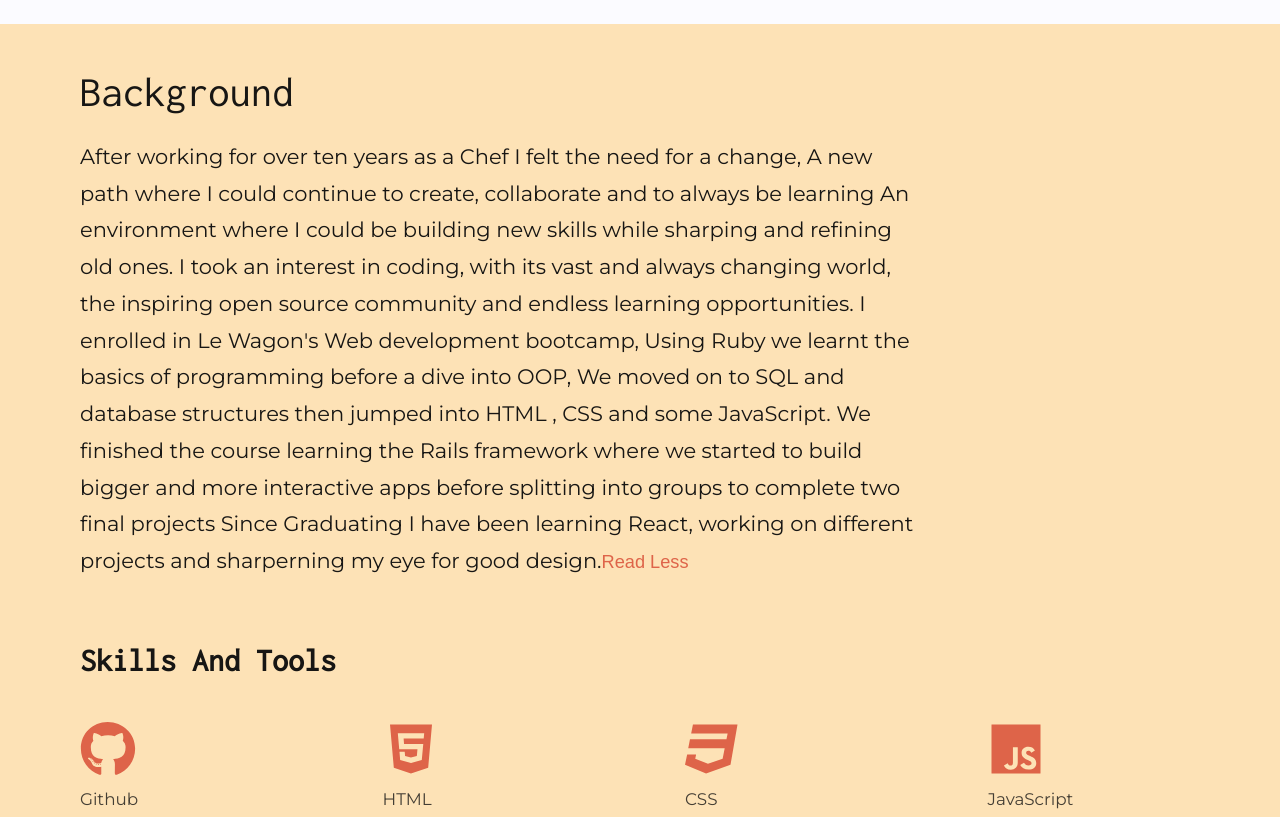
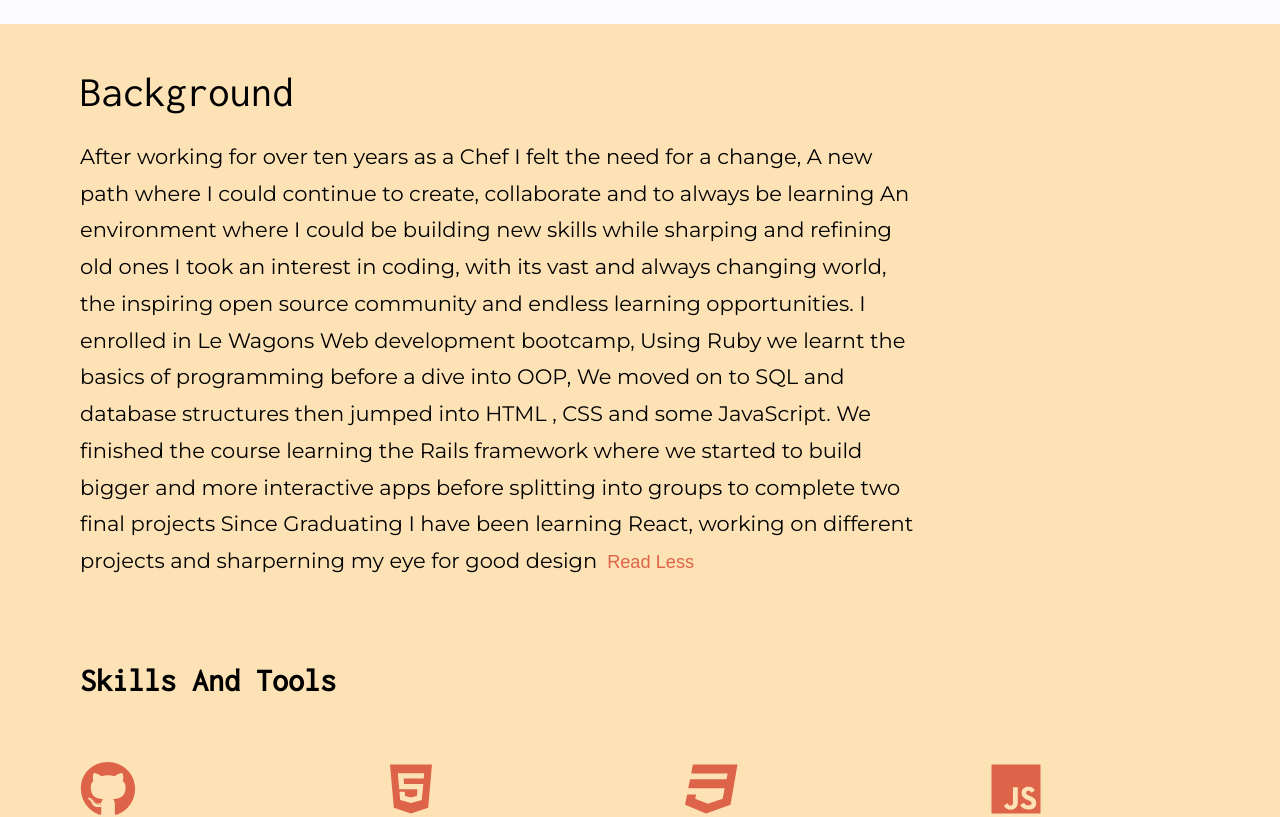
Before and after one commit to AndrewJBGrant/my-website, a React (Create React App) app: page / in a window 1280 px wide. Shown: the part 840-1657 px from the top of the page. Built offline with nearby package versions, Linux system fonts and the light colour scheme.

Commit message:
text styling line breaks and white spacing

```diff
--- a/src/About.css
+++ b/src/About.css
@@ -6,22 +6,22 @@
 .paragragh {
   width: 70%;
   font-size: 1.5rem;
+  white-space:pre-wrap;
 }
 
 
 .skills-heading {
-  margin-top: 60px;
+  margin-top: 80px;
   font-weight: 900;
 }
 
 .skills {
-  margin-top: 40px;
+  margin-top: 60px;
 
   display: grid;
   grid-template-columns: repeat(4, 1fr);
   grid-template-rows: 110px;
   column-gap: 10px;
-  padding-bottom: 50px;
 }
 
 button {
@@ -29,6 +29,7 @@ button {
   color: #de6449;
   background-color:#FDE2B6;
   font-size: 1.3rem;
+  margin-left: 10px;
 }
 
 button:hover {
--- a/src/About.js
+++ b/src/About.js
@@ -14,21 +14,11 @@ function About() {
           <h1>Background</h1>
           <div className="paragragh">
           <ReadMore>
-         After working for over ten years as a Chef I felt the need for a change, A new path where I could continue to create, collaborate and to always be learning An environment where I could be building new skills while sharping and refining old ones.
+                After working for over ten years as a Chef I felt the need for a change, A new path where I could continue to create, collaborate and to always be learning An environment where I could be building new skills while sharping and refining old ones
 I took an interest in coding, with its vast and always changing world, the inspiring open source community and endless learning opportunities.
+I enrolled in Le Wagons Web development bootcamp, Using Ruby we learnt the basics of programming before a dive into OOP, We moved on to SQL and database structures then jumped into HTML , CSS and some JavaScript. We finished the course learning the Rails framework where we started to build bigger and more interactive apps before splitting into groups to complete two final projects
+Since Graduating I have been learning React, working on different projects and sharperning my eye for good design
 
-I enrolled in Le Wagon's Web development bootcamp, Using Ruby we learnt the basics of programming before a dive into OOP, We moved on to SQL and database structures then jumped into HTML , CSS and some JavaScript. We finished the course learning the Rails framework where we started to build bigger and more interactive apps before splitting into groups to complete two final projects
-
-Since Graduating I have been learning React, working on different projects and sharperning my eye for good design.
-
-
-
-              {/* My chef career presented me so many great opportunities in
-              different environments with a diverse group of people, teaching me
-              the importance of collaboration, good communication and the
-              balance of being adaptable and open minded but also knowing when
-              to think critically and make decisions. passing those skills on to
-              others taught me patience and how to provide constructive feedback */}
 
           </ReadMore>
           </div>
--- a/src/Home.css
+++ b/src/Home.css
@@ -1,10 +1,10 @@
 .el-4-avatar {
-  /* margin: 80px; */
-  margin: 100px;
+  margin: 150px;
   border-radius: 50%;
   /* width: 100%; */
   max-width: 320px;
   max-height: 320px;
+  /* margin-left: 80px; */
 
 }
 
@@ -19,8 +19,7 @@ section {
   display: flex;
   align-items:center;
   justify-content: flex-start;
-
-}
+  }
 
 /* p {
   margin-bottom: 1rem;
--- /dev/null
+++ b/src/ReadMore.css
@@ -0,0 +1,4 @@
+.display-linebreak {
+  /* white-space: nowrap; */
+
+}
--- a/src/ReadMore.js
+++ b/src/ReadMore.js
@@ -1,18 +1,19 @@
 import { useState } from "react";
+import "./ReadMore.css";
 
 
 const ReadMore = ( {children} ) => {
   const [readMore, setReadMore] = useState(true);
   const text = children;
   // console.log(children.toString());
-  console.log(text);
+  //console.log(text);
   // console.log(children);
   const togBtn = () => {
     setReadMore(!readMore);
   };
 
   return (
-    <div>
+    <div className="display-linebreak">
       {readMore ? text : `${text.slice(0, 245)}`}
       <button onClick={togBtn}>
         {readMore ? "Read Less" : "...Read More"}
--- a/src/index.css
+++ b/src/index.css
@@ -1,16 +1,3 @@
-/* body {
-  margin: 0;
-  font-family: -apple-system, BlinkMacSystemFont, 'Segoe UI', 'Roboto', 'Oxygen',
-    'Ubuntu', 'Cantarell', 'Fira Sans', 'Droid Sans', 'Helvetica Neue',
-    sans-serif;
-  -webkit-font-smoothing: antialiased;
-  -moz-osx-font-smoothing: grayscale;
-}
-
-code {
-  font-family: source-code-pro, Menlo, Monaco, Consolas, 'Courier New',
-    monospace;
-} */
 @import url("https://fonts.googleapis.com/css?family=Montserrat:400|Inconsolata:400");
 *,
 ::after,
@@ -39,21 +26,7 @@ html {
   --grey-1000: #333538;
   --grey-1100: #141516;
 
-  /* rest */
-  --main--black: #171614;
-  --main-white: #fbfbff;
-  --red-light: #f8d7da;
-  --red-dark: #842029;
-  --green-light: #d1e7dd;
-  --green-dark: #0f5132;
-  /* box shadows */
-  --shadow-1: 0 1px 3px 0 rgba(0, 0, 0, 0.1), 0 1px 2px 0 rgba(0, 0, 0, 0.06);
-  --shadow-2: 0 4px 6px -1px rgba(0, 0, 0, 0.1),
-    0 2px 4px -1px rgba(0, 0, 0, 0.06);
-  --shadow-3: 0 10px 15px -3px rgba(0, 0, 0, 0.1),
-    0 4px 6px -2px rgba(0, 0, 0, 0.05);
-  --shadow-4: 0 20px 25px -5px rgba(0, 0, 0, 0.1),
-    0 10px 10px -5px rgba(0, 0, 0, 0.04);
+
   /* typography */
   --defaultFontSize: 87.5%;
   --headingFont: "Inconsolata", monospace;
```
